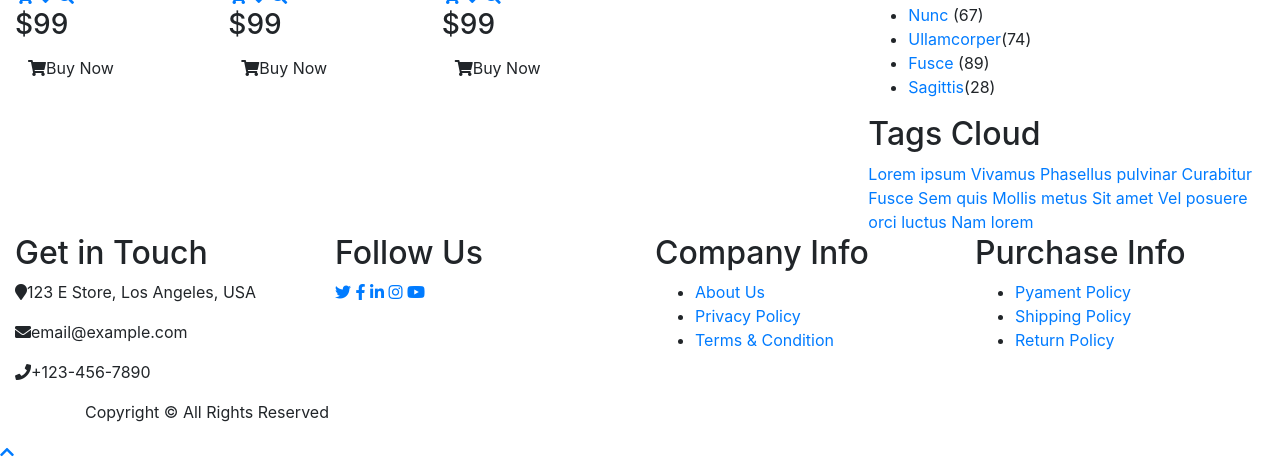
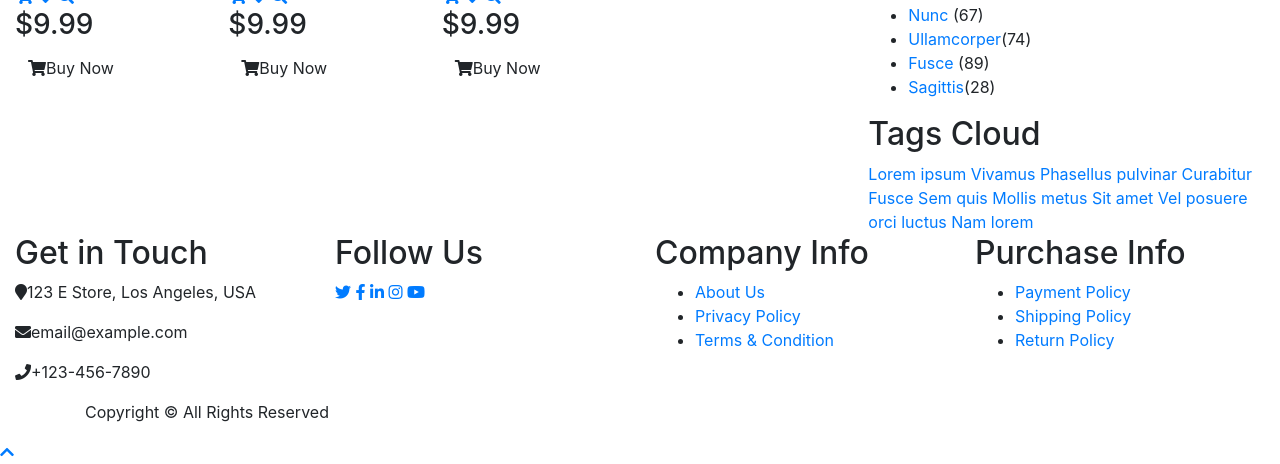
Before and after one commit to aloma85/pizza_delivery_web_app, a Python web app: template templates/product_details.html in a window 1280 px wide. Shown: the part 1225-1689 px from the top of the page. Run offline with Jinja, Linux system fonts and the light colour scheme; the template is opened without the code that fills it, so the values that code supplies are empty; some libraries are stand-ins or nearby versions.

Commit message:
Push 08:58

```diff
--- a/templates/product_details.html
+++ b/templates/product_details.html
@@ -129,7 +129,7 @@
                                         </div>
                                         <div class="price">
                                             <h4>Price:</h4>
-                                            <p>${{product.price}} <span>$149</span></p>
+                                            <p>${{product.price}} <span>$14.99</span></p>
                                         </div>
 
 
@@ -266,7 +266,7 @@
                                             </div>
                                         </div>
                                         <div class="product-price">
-                                            <h3><span>$</span>99</h3>
+                                            <h3><span>$</span>9.99</h3>
                                             <a class="btn" href=""><i class="fa fa-shopping-cart"></i>Buy Now</a>
                                         </div>
                                     </div>
@@ -295,7 +295,7 @@
                                             </div>
                                         </div>
                                         <div class="product-price">
-                                            <h3><span>$</span>99</h3>
+                                            <h3><span>$</span>9.99</h3>
                                             <a class="btn" href=""><i class="fa fa-shopping-cart"></i>Buy Now</a>
                                         </div>
                                     </div>
@@ -325,7 +325,7 @@
                                             </div>
                                         </div>
                                         <div class="product-price">
-                                            <h3><span>$</span>99</h3>
+                                            <h3><span>$</span>9.99</h3>
                                             <a class="btn" href=""><i class="fa fa-shopping-cart"></i>Buy Now</a>
                                         </div>
                                     </div>
@@ -388,7 +388,7 @@
                                         </div>
                                     </div>
                                     <div class="product-price">
-                                        <h3><span>$</span>99</h3>
+                                        <h3><span>$</span>9.99</h3>
                                         <a class="btn" href=""><i class="fa fa-shopping-cart"></i>Buy Now</a>
                                     </div>
                                 </div>
@@ -476,7 +476,7 @@
                         <div class="footer-widget">
                             <h2>Purchase Info</h2>
                             <ul>
-                                <li><a href="#">Pyament Policy</a></li>
+                                <li><a href="#">Payment Policy</a></li>
                                 <li><a href="#">Shipping Policy</a></li>
                                 <li><a href="#">Return Policy</a></li>
                             </ul>
```
Also changed, not shown: templates/success.html (renamed from templates/succes.html).
